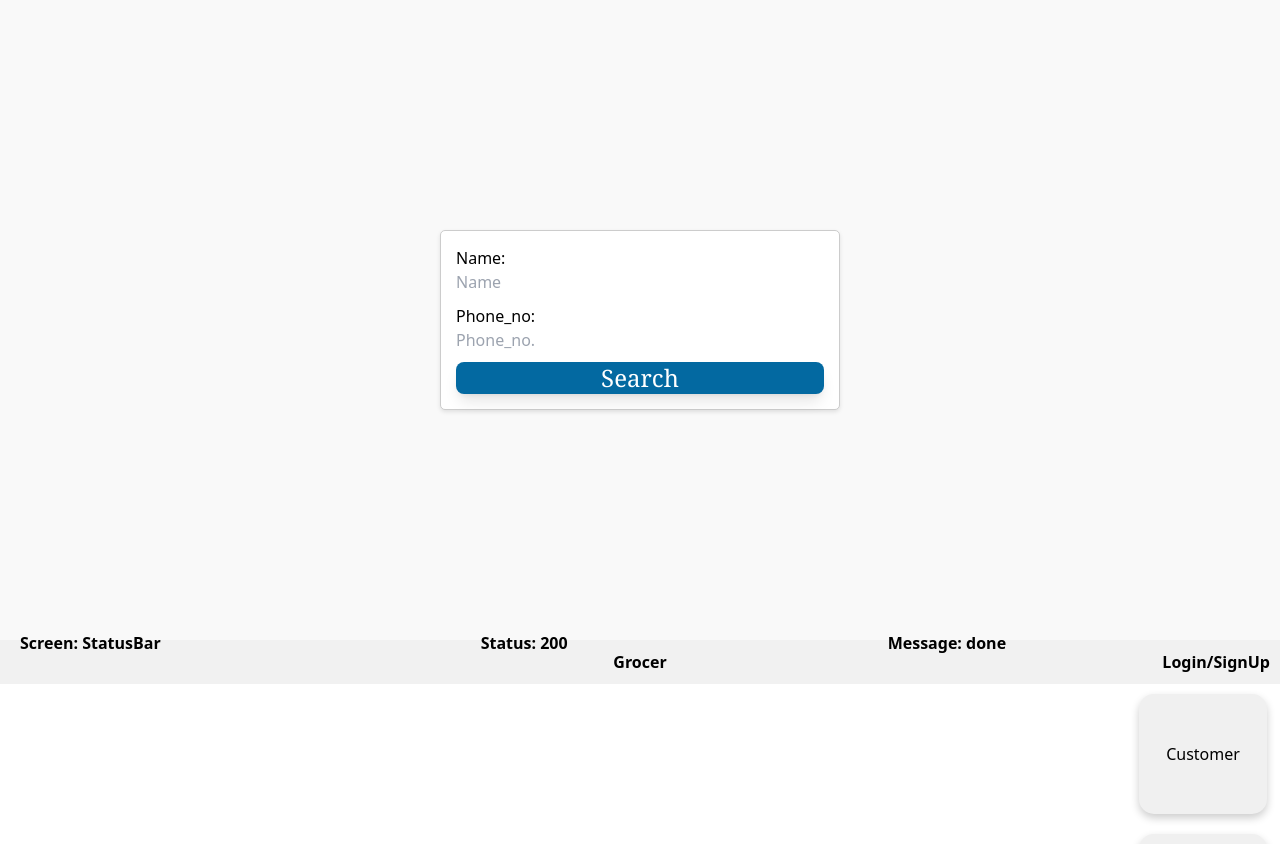
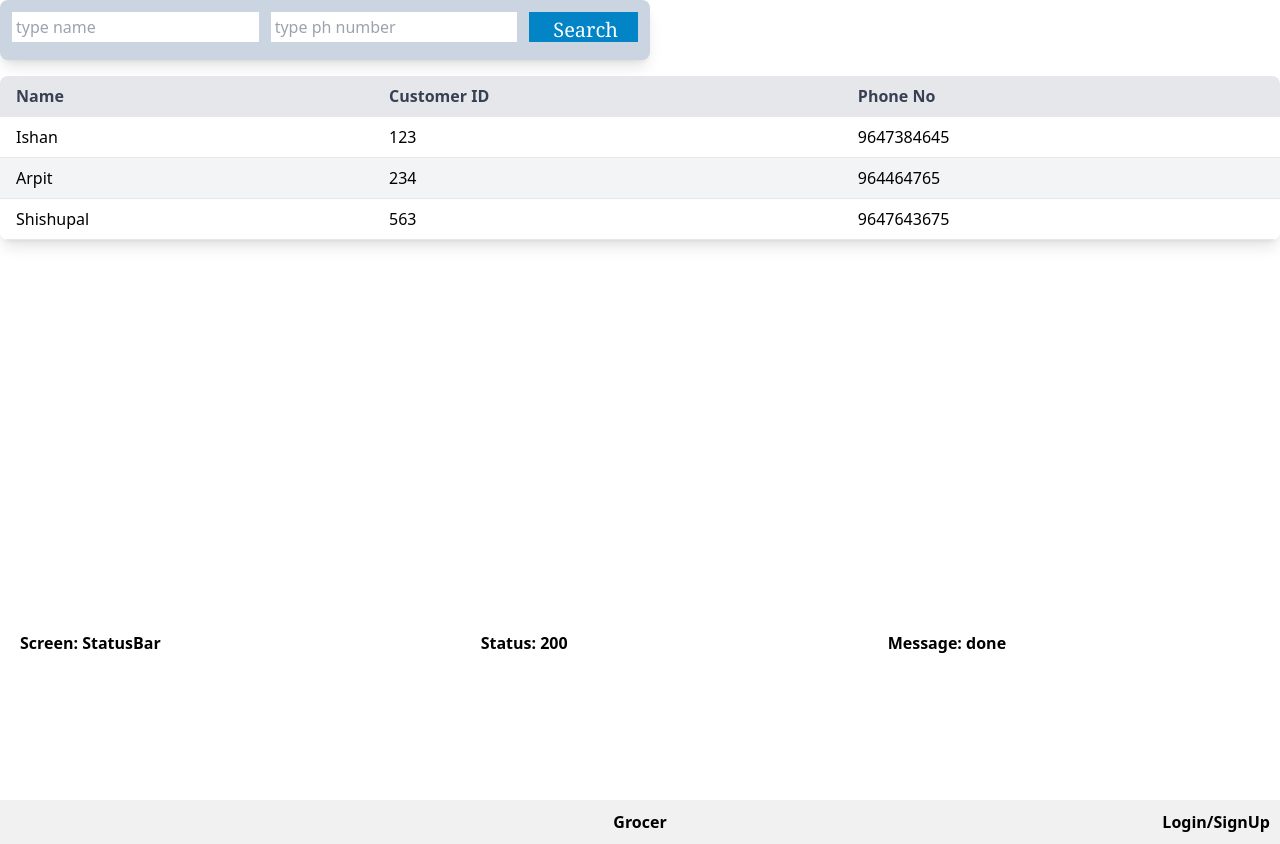
Before and after one commit to ArpitDCE/frontend, a React (Create React App) app: page /search in a window 1280 px wide. Before the commit the page ends 800 px from the top, so only its background shows below. Built offline with nearby package versions, Linux system fonts and the light colour scheme.

Commit message:
updated search

```diff
--- a/src/components/modules/customer/search/Search.js
+++ b/src/components/modules/customer/search/Search.js
@@ -1,29 +1,60 @@
-import React from "react";
-import { useState } from "react";
+import React, { useState } from "react";
 
-const Search=()=>{
+const Search =()=>{
+
+
     const[Data,SetData]= useState({
         Name: "",
         Phone_no:"",
     })
+    const details=[{id:1 ,Name:"Ishan",Customer_Id: 123,Phone_no: 9647384645},
+        {id:2 ,Name:"Arpit",Customer_Id: 234,Phone_no: 964464765 },
+        {id:3 ,Name:"Shishupal",Customer_Id: 563,Phone_no: 9647643675},
+    ]
     return(
-<div className="wrapper">
-    <form className="form-container">
-        <div className="input-container">
-            <label>Name:</label>
-            <input type="text" placeholder="Name" value={Data.Name} onChange={(e)=>SetData({Name: e.target.value })}/>
+        <div className=" flex-col  text-center  h-screen w-full border-1 ">
+            <div className="flex gap-3 rounded-lg shadow-lg  p-3 justify-content  align-items  w-[650px] h-[60px] bg-slate-300 border-1 overflow-hidden ">
+                <input className="p-1 h-[30px] w-[250px]" type="text" value={Data.Name} onChange={(e)=>SetData({
+                    Name: e.target.value
+                })} placeholder="type name"/>
+                 <input className="p-1 h-[30px] w-[250px]"type="text" value={Data.Phone_no} onChange={(e)=>SetData({
+                    Phone_no: e.target.value
+                })} placeholder="type ph number"/>
 
-        </div>
-        <div className="input-container">
-            <label>Phone_no:</label>
-            <input type="text" placeholder="Phone_no." value={Data.Phone_no} onChange={(e)=>SetData({Phone_no: e.target.value })}/>
+                <button className="h-[30px] w-[110px] text-xl pl-2 font-serif bg-sky-600 hover:bg-sky-700 p-1 text-white">Search</button>
+            </div>
 
+
+<div className="w-full max[550px] mt-4 overflow-hidden rounded-lg shadow-lg bg-white">
+        <table className="w-full text-left border-collapse">
+          <thead className="bg-gray-200 text-gray-700">
+            <tr>
+              <th className="px-4 py-2 border-b">Name</th>
+              <th className="px-4 py-2 border-b">Customer ID</th>
+              <th className="px-4 py-2 border-b">Phone No</th>
+            </tr>
+          </thead>
+          <tbody>
+            {details.map((detail) => (
+              <tr
+                key={detail.id}
+                className={`${
+                  (detail.id) % 2 === 0 ? "bg-gray-100" : "bg-white"
+                } hover:bg-blue-50`}
+              >
+                <td className="px-4 py-2 border-b">{detail.Name}</td>
+                <td className="px-4 py-2 border-b">{detail.Customer_Id}</td>
+                <td className="px-4 py-2 border-b">{detail.Phone_no}</td>
+              </tr>
+            ))}
+          </tbody>
+        </table>
+      </div>
         </div>
 
-        <button type="search" onClick={(e)=>(e.preventDefault())} className="font-serif text-2xl rounded-lg shadow-lg hover:bg-sky-800 text-white bg-sky-700">Search</button>
-    </form>
-</div>
     )
 
 }
+
+
 export default Search;
--- a/src/index.css
+++ b/src/index.css
@@ -102,6 +102,7 @@
     height: 70vh;
     padding: 10px;
     padding-bottom: 10px;
+    width: 15vw;
   }
 
   .fotter {
```
